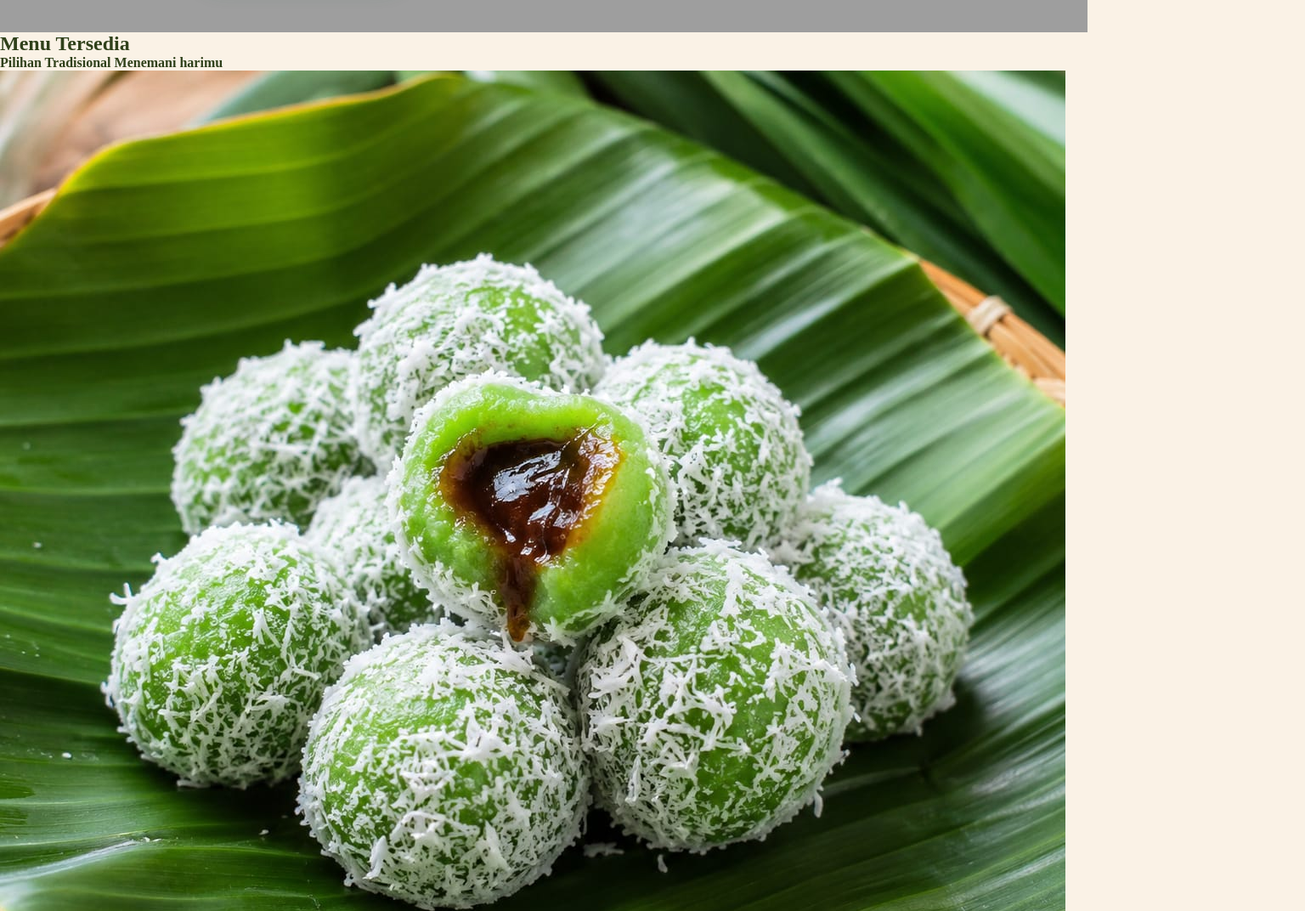
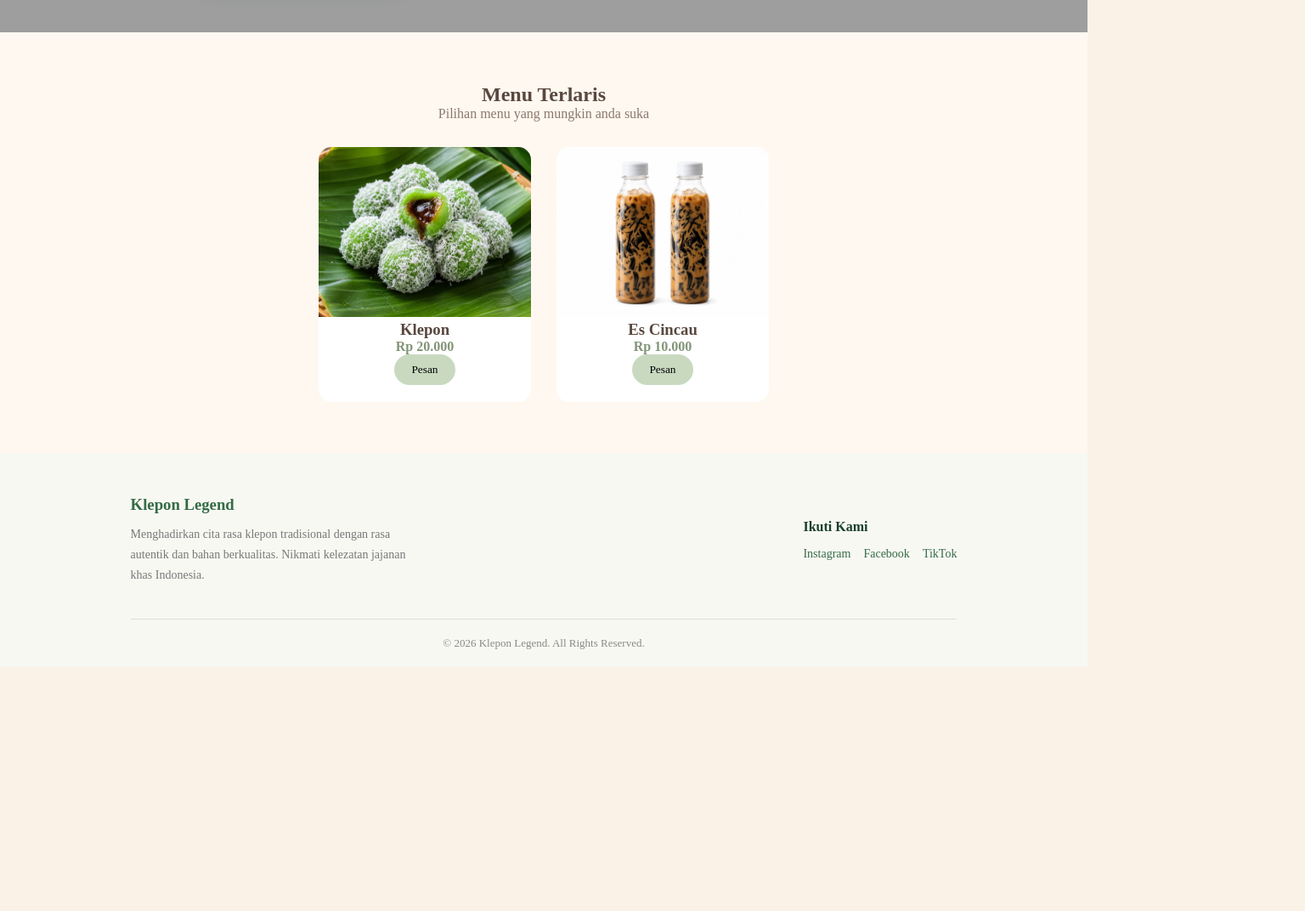
Before and after one commit to yunia-prmst/project-UMKM-klepon-legend, a plain HTML site: page index.html in a window 1280 px wide. Shown: the part 600-1672 px from the top of the page at 85% size, 1536 px wide, since content can reach past the window. After the commit the page ends 1445 px from the top, so only its background shows below. Drawn offline with Linux system fonts and the light colour scheme; grey boxes are pictures that could not be loaded.

Commit message:
menu best seller html

```diff
--- a/css/style.css
+++ b/css/style.css
@@ -62,7 +62,7 @@ nav > .brand{
     gap: 10px;
 }
 
-/* bagian hero */
+/* baagian hero */
 .hero-section {
     width: 100%;
     height: 550px;
@@ -119,3 +119,129 @@ nav > .brand{
 }
 
 /* bagaian menu */
+.menu {
+  padding: 60px 10%;
+  text-align: center;
+  background-color: #fff8f0;
+}
+
+.menu h1 {
+  color: #59483e;
+}
+
+.menu h4 {
+  color: #8b786b;
+  font-weight: normal;
+}
+
+/* Tempat kartu menu */
+.menu-container {
+  display: flex;
+  justify-content: center;
+  gap: 30px;
+  margin-top: 30px;
+}
+
+/* Kartu makanan */
+.klepon,
+.cincau {
+  width: 250px;
+  background-color: white;
+  border-radius: 15px;
+  overflow: hidden;
+  padding-bottom: 20px;
+}
+
+/* Gambar */
+.klepon img,
+.cincau img {
+  width: 100%;
+  height: 200px;
+  object-fit: cover;
+}
+
+/* Nama */
+.klepon h3,
+.cincau h3 {
+  color: #59483e;
+}
+
+/* Harga */
+.klepon p,
+.cincau p {
+  color: #829477;
+  font-weight: bold;
+}
+
+/* Tombol */
+.klepon button,
+.cincau button {
+  border: none;
+  padding: 10px 20px;
+  border-radius: 20px;
+  background-color: #c8d9c0;
+  cursor: pointer;
+}
+
+/* Hover */
+.klepon button:hover,
+.cincau button:hover {
+  background-color: #829477;
+  color: white;
+}
+/* FOOTER */
+.footer {
+    background-color: #f8f8f3;
+    padding: 50px 12% 20px;
+    color: #183f2b;
+}
+
+/* CONTENT */
+.footer-content {
+    display: flex;
+    justify-content: space-between;
+    align-items: center;
+    padding-bottom: 40px;
+}
+
+/* DESKRIPSI */
+.footer-info h3 {
+    color: #356b45;
+    margin-bottom: 12px;
+}
+
+.footer-info p {
+    color: #777;
+    font-size: 14px;
+    line-height: 1.7;
+    max-width: 350px;
+}
+
+/* SOCIAL MEDIA */
+.footer-social h4 {
+    margin-bottom: 15px;
+}
+
+.social-link {
+    display: flex;
+    gap: 15px;
+}
+
+.social-link a {
+    color: #356b45;
+    text-decoration: none;
+    font-size: 14px;
+}
+
+.social-link a:hover {
+    color: #183f2b;
+}
+
+/* COPYRIGHT */
+.footer-bottom {
+    border-top: 1px solid #ddd;
+    text-align: center;
+    padding-top: 20px;
+    color: #888;
+    font-size: 13px;
+}
--- a/index.html
+++ b/index.html
@@ -39,58 +39,63 @@
       <a href="#" class="btn-pesan">Pesan Sekarang →</a>
     </div>
   </section>
+
   <!-- bagian menu -->
 <section class="menu">
-    <h1>Menu Tersedia</h1>
-    <h4>Pilihan Tradisional Menemani harimu</h4>
-    <div class="Klepon">
-      <img src="asset/klepon.jpeg">
-    </div>
-    <div class="jajeputih">
-      <img src="asset/jajeputih.jpeg">
-    </div>
-    <div class="jajeungu">
-      <img src="asset/jajeungu.jpeg">
-    </div>
-    <div class="rujak">
-      <img src="asset/WhatsApp Image 2026-11-19 at 08.33.40.jpeg">
-    </div>
-  </section>
+  <h1>Menu Terlaris</h1>
+  <h4>Pilihan menu yang mungkin anda suka</h4>
 
-  <!-- menu -->
-<div class="menu">
-    <div class="makanan">
+  <div class="menu-container">
+
+    <div class="klepon">
+      <img src="asset/klepon.jpeg" alt="Klepon">
       <h3>Klepon</h3>
       <p>Rp 20.000</p>
       <button>Pesan</button>
     </div>
 
-    <div class="makanan">
-        <h3>Sumping Pisang</h3>
-        <p>Rp 3.000</p>
-        <button>Pesan</button>
-    </div>
-
-    <div class="makanan">
-        <h3>Jaje Bendu</h3>
-        <p>Rp 3.000</p>
-        <button>Pesan</button>
-    </div>
-
-    <div class="minuman">
+    <div class="cincau">
+      <img src="asset/cincau.jpeg" alt="Es Cincau">
       <h3>Es Cincau</h3>
       <p>Rp 10.000</p>
       <button>Pesan</button>
     </div>
 
-    <div class="minuman">
-        <h3>Es Rujak</h3>
-        <p>Rp 10.000</p>
-        <button>Pesan</button>
+  </div>
+</section>
+    <!-- FOOTER -->
+<footer class="footer">
+
+    <div class="footer-content">
+
+        <!-- Deskripsi -->
+        <div class="footer-info">
+            <h3>Klepon Legend</h3>
+            <p>
+                Menghadirkan cita rasa klepon tradisional
+                dengan rasa autentik dan bahan berkualitas.
+                Nikmati kelezatan jajanan khas Indonesia.
+            </p>
         </div>
 
+        <!-- Media Sosial -->
+        <div class="footer-social">
+            <h4>Ikuti Kami</h4>
+            <div class="social-link">
+                <a href="#">Instagram</a>
+                <a href="#">Facebook</a>
+                <a href="#">TikTok</a>
+            </div>
+        </div>
 
+    </div>
 
+    <!-- Copyright -->
+    <div class="footer-bottom">
+        <p>© 2026 Klepon Legend. All Rights Reserved.</p>
+    </div>
+
+</footer>
   <script src="script.js"></script>
 </body>
 
```
Also changed, not shown: asset/cincau.jpeg (added). Lines whose indentation alone changed are shown as unchanged.
